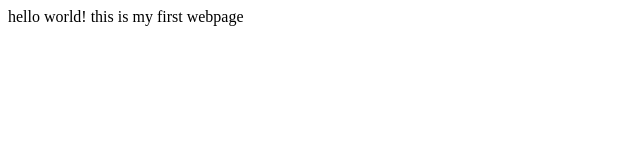
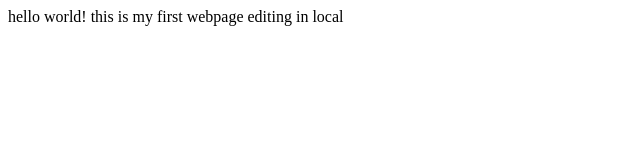
Before and after one commit to ojal-sharma/ojal-sharma.github.io, a plain HTML site: page index.html in a window 1280 px wide. Shown: the whole page, without its empty margins (0-640 px from the left). Drawn offline with Linux system fonts and the light colour scheme.

Commit message:
commit from local

```diff
--- a/index.html
+++ b/index.html
@@ -2,6 +2,6 @@
   <head>
   <title>HTML</title></head>
   <body background color=pink>
-    hello world! this is my first webpage
+    hello world! this is my first webpage  editing in local
   </body>
 </html>
```
